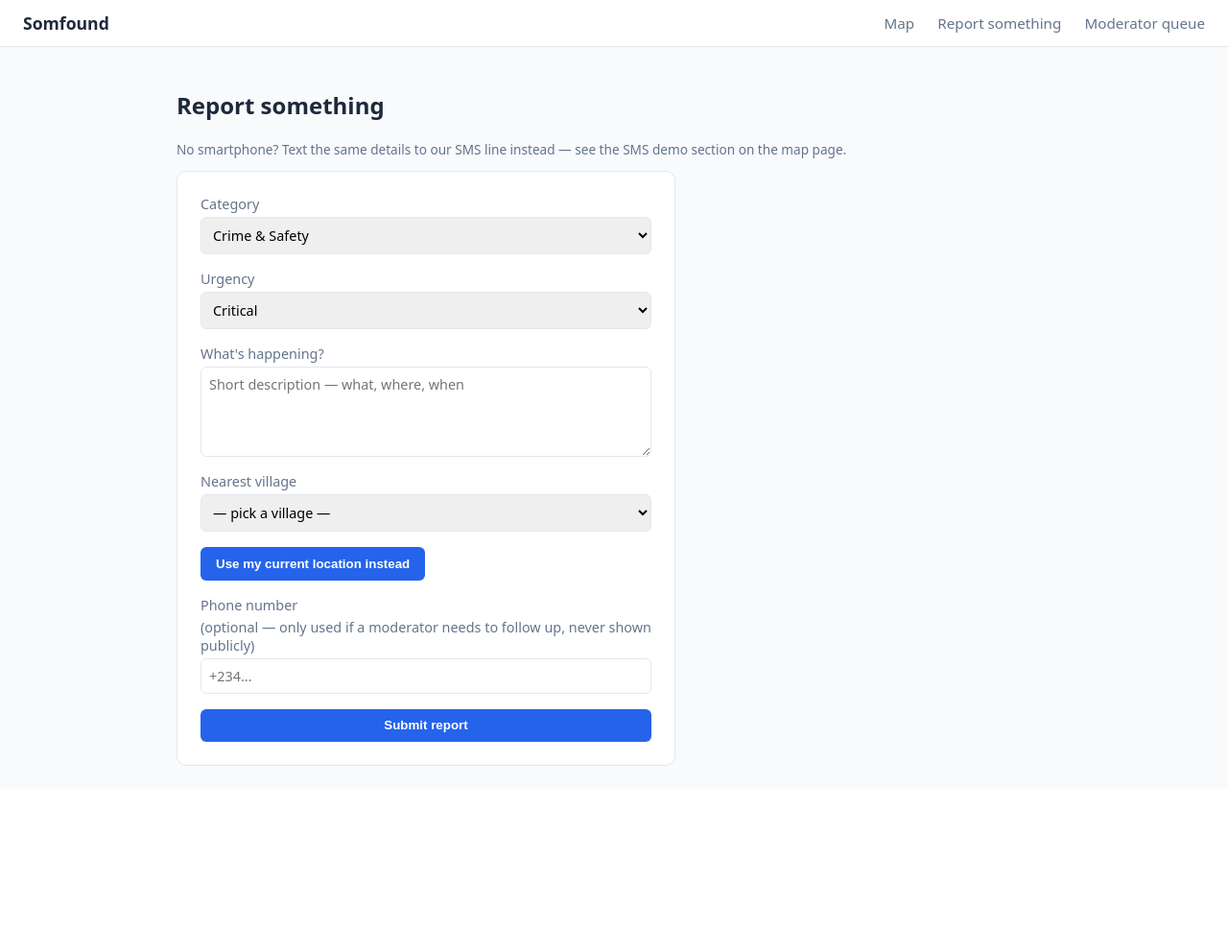
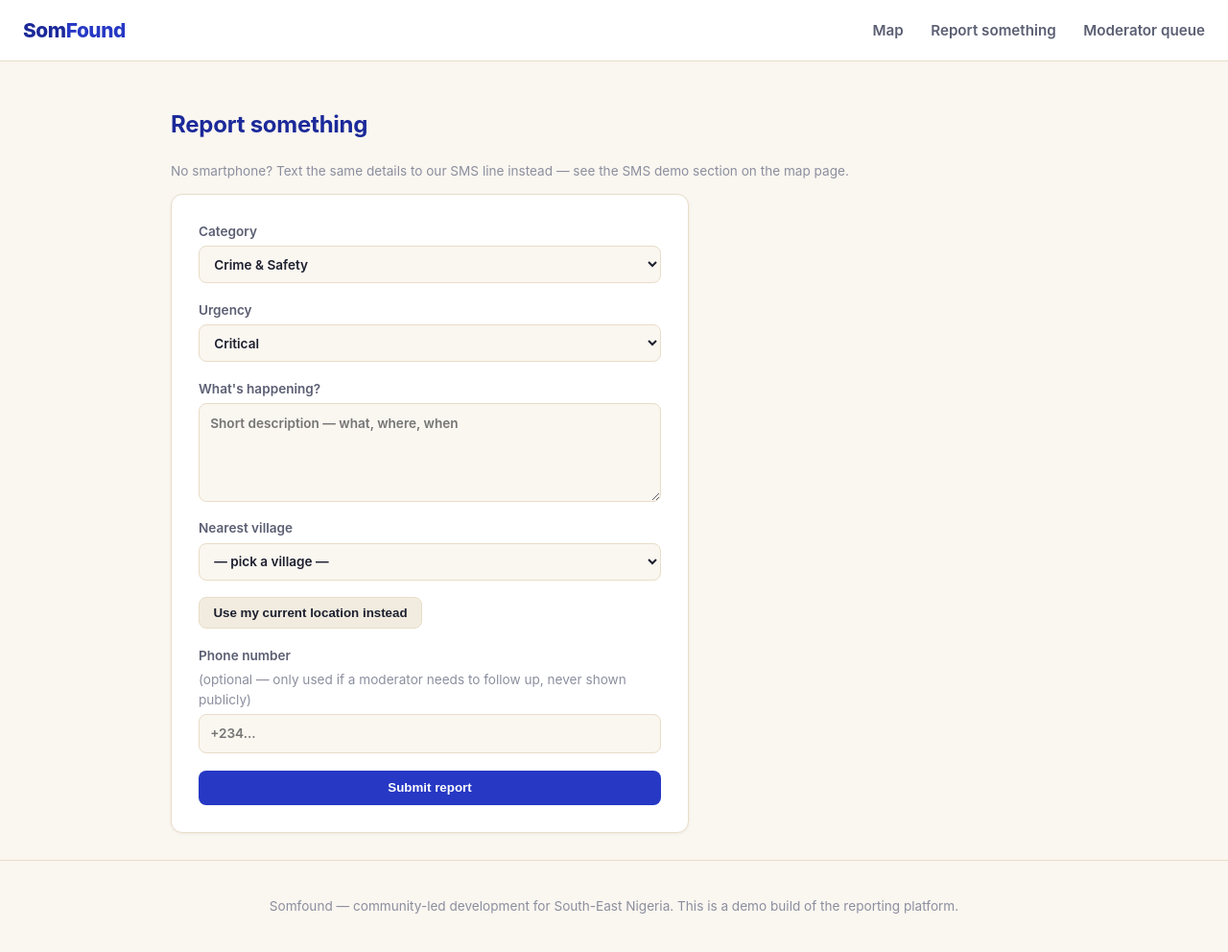
Before and after one commit to lotaagulue/somfound, a FastAPI app: page /report in a window 1280 px wide. Shown: the whole page at 96% size. Before the commit the page ends 798 px from the top, so only its background shows below. Run offline with FastAPI, Linux system fonts and the light colour scheme.

Commit message:
Vercel deploy, brand-aligned redesign, and CLAUDE.md context (#6)
Vercel readiness:
- api/index.py + vercel.json: whole app as one serverless function
- db.py: SQLite path falls back to /tmp on Vercel's read-only filesystem
- main.py: init/seed moved off ASGI lifespan to import-time (serverless
  cold starts don't reliably run lifespan events) — idempotent either way
- paths.py: absolute static/template dirs instead of cwd-relative
- requirements.txt generated from uv.lock for Vercel's Python build
- Render stays supported as an alternative (render.yaml unchanged)

Brand-aligned redesign:
- Swapped the ad-hoc red/orange/yellow/blue urgency palette for the
  dataviz skill's validated status palette (good/warning/serious/
  critical) — the original failed colorblind + normal-vision separation
  checks between adjacent severities, which matters for a crime/safety
  map. Urgency is now always paired with a label/icon, never color alone.
- Added a visible map legend (urgency colors + category icons)
- Restyled around SomFound's real brand (deep blue on warm cream, from
  the org's own pitch deck) instead of generic developer-blue

CLAUDE.md:
- Commands, architecture, deployment-target notes, design-system notes
- Real-world context from the org's business plan, sanitized — the
  source PDF itself is gitignored (contains the founder's personal
  contact details and photos of community members/children), never
  committed

Closes #5

Co-authored-by: Claude Sonnet 5 <noreply@anthropic.com>

```diff
--- a/src/somfound/db.py
+++ b/src/somfound/db.py
@@ -10,7 +10,10 @@ from collections.abc import Generator
 
 from sqlmodel import Session, SQLModel, create_engine
 
-DATABASE_URL = os.environ.get("DATABASE_URL", "sqlite:///./somfound.db")
+# Vercel's serverless filesystem is read-only except /tmp — fall back there
+# automatically so the same code works locally, on Render, and on Vercel.
+_default_sqlite = "sqlite:////tmp/somfound.db" if os.environ.get("VERCEL") else "sqlite:///./somfound.db"
+DATABASE_URL = os.environ.get("DATABASE_URL", _default_sqlite)
 
 _connect_args = {"check_same_thread": False} if DATABASE_URL.startswith("sqlite") else {}
 engine = create_engine(DATABASE_URL, connect_args=_connect_args)
--- a/src/somfound/main.py
+++ b/src/somfound/main.py
@@ -1,25 +1,26 @@
-from contextlib import asynccontextmanager
-
 from fastapi import FastAPI
 from fastapi.staticfiles import StaticFiles
 from sqlmodel import Session
 
 from somfound.db import engine, init_db
+from somfound.paths import STATIC_DIR
 from somfound.routers import api, moderation, pages, sms
 from somfound.seed import seed_demo_reports, seed_villages
 
 
-@asynccontextmanager
-async def lifespan(app: FastAPI):
+def _init_and_seed() -> None:
+    """Idempotent: safe to call more than once (e.g. once per cold start on
+    serverless hosts that don't reliably run ASGI lifespan events)."""
     init_db()
     with Session(engine) as session:
         villages = seed_villages(session)
         seed_demo_reports(session, villages)
-    yield
 
 
-app = FastAPI(title="Somfound", lifespan=lifespan)
-app.mount("/static", StaticFiles(directory="src/somfound/static"), name="static")
+_init_and_seed()
+
+app = FastAPI(title="Somfound")
+app.mount("/static", StaticFiles(directory=STATIC_DIR), name="static")
 
 app.include_router(pages.router)
 app.include_router(moderation.router)
--- a/src/somfound/routers/api.py
+++ b/src/somfound/routers/api.py
@@ -9,6 +9,7 @@ from somfound.models import (
     CATEGORY_ICONS,
     CATEGORY_LABELS,
     URGENCY_COLORS,
+    URGENCY_LABELS,
     Category,
     Urgency,
 )
@@ -33,6 +34,7 @@ def api_list_reports(
             "category_label": CATEGORY_LABELS[r.category],
             "icon": CATEGORY_ICONS[r.category],
             "urgency": r.urgency.value,
+            "urgency_label": URGENCY_LABELS[r.urgency],
             "color": URGENCY_COLORS[r.urgency],
             "status": r.status.value,
             "description": r.description,
--- a/src/somfound/static/style.css
+++ b/src/somfound/static/style.css
@@ -1,52 +1,95 @@
 :root {
-  --bg: #f8fafc;
-  --card: #ffffff;
-  --text: #1e293b;
-  --muted: #64748b;
-  --border: #e2e8f0;
-  --accent: #2563eb;
+  /* SomFound brand: deep blue on warm cream (from the org's own pitch deck). */
+  --bg: #faf6f0;
+  --surface: #ffffff;
+  --surface-alt: #f2ece0;
+  --border: #e8ddc8;
+  --ink: #1c1f2e;
+  --ink-muted: #5b5f73;
+  --ink-faint: #8b8f9e;
+  --brand: #2638c4;
+  --brand-dark: #1b2999;
+  --brand-soft: #e8ebfb;
+
+  /* Status palette (urgency) — validated for colorblind/contrast separation;
+     kept in sync with somfound/models.py URGENCY_COLORS. Never used as the
+     only signal — always paired with a label or icon. */
+  --status-critical: #d03b3b;
+  --status-high: #ec835a;
+  --status-moderate: #fab219;
+  --status-informational: #0ca30c;
 }
 
 * { box-sizing: border-box; }
 
 body {
   margin: 0;
-  font-family: system-ui, -apple-system, "Segoe UI", sans-serif;
+  font-family: "Inter", system-ui, -apple-system, "Segoe UI", sans-serif;
   background: var(--bg);
-  color: var(--text);
+  color: var(--ink);
+  line-height: 1.5;
 }
+
+h1, h2 {
+  color: var(--brand-dark);
+  letter-spacing: -0.01em;
+}
+
+a { color: var(--brand); }
 
 .topbar {
   display: flex;
   justify-content: space-between;
   align-items: center;
-  padding: 0.75rem 1.5rem;
-  background: var(--card);
+  padding: 1rem 1.5rem;
+  background: var(--surface);
   border-bottom: 1px solid var(--border);
 }
 
 .topbar .brand {
-  font-weight: 700;
-  font-size: 1.1rem;
-  color: var(--text);
   text-decoration: none;
 }
 
+.brand-mark {
+  font-weight: 800;
+  font-size: 1.3rem;
+  color: var(--brand-dark);
+  letter-spacing: -0.02em;
+}
+.brand-mark-accent { color: var(--brand); }
+
 .topbar nav a {
-  margin-left: 1.25rem;
-  color: var(--muted);
+  margin-left: 1.5rem;
+  color: var(--ink-muted);
   text-decoration: none;
   font-size: 0.95rem;
+  font-weight: 600;
+  padding-bottom: 2px;
+  border-bottom: 2px solid transparent;
 }
 
-.topbar nav a:hover { color: var(--accent); }
+.topbar nav a:hover {
+  color: var(--brand);
+  border-bottom-color: var(--brand);
+}
 
-main { padding: 1.5rem; max-width: 960px; margin: 0 auto; }
+main { padding: 1.75rem; max-width: 980px; margin: 0 auto; min-height: 70vh; }
+
+.footer {
+  padding: 1.5rem;
+  text-align: center;
+  color: var(--ink-faint);
+  font-size: 0.85rem;
+  border-top: 1px solid var(--border);
+}
+
+/* --- Map page --- */
 
 .map-page #map {
-  height: 65vh;
-  border-radius: 10px;
+  height: 62vh;
+  border-radius: 12px;
   border: 1px solid var(--border);
+  box-shadow: 0 1px 3px rgba(28, 31, 46, 0.06);
 }
 
 .filters {
@@ -54,17 +97,50 @@ main { padding: 1.5rem; max-width: 960px; margin: 0 auto; }
   gap: 1.5rem;
   margin-bottom: 1rem;
   flex-wrap: wrap;
+  align-items: flex-end;
 }
 
 .filters label, .form-page label {
   display: flex;
   flex-direction: column;
-  gap: 0.25rem;
-  font-size: 0.9rem;
-  color: var(--muted);
+  gap: 0.3rem;
+  font-size: 0.85rem;
+  font-weight: 600;
+  color: var(--ink-muted);
 }
 
-.hint { color: var(--muted); font-size: 0.85rem; }
+.hint { color: var(--ink-faint); font-size: 0.85rem; }
+
+.legend {
+  display: flex;
+  flex-wrap: wrap;
+  gap: 1.25rem;
+  margin: 1rem 0;
+  padding: 0.9rem 1.1rem;
+  background: var(--surface);
+  border: 1px solid var(--border);
+  border-radius: 10px;
+}
+
+.legend-group { display: flex; align-items: center; gap: 0.6rem; flex-wrap: wrap; }
+.legend-group-title { font-size: 0.8rem; font-weight: 700; color: var(--ink-muted); margin-right: 0.25rem; }
+
+.legend-item {
+  display: inline-flex;
+  align-items: center;
+  gap: 0.4rem;
+  font-size: 0.85rem;
+  color: var(--ink);
+}
+
+.legend-swatch {
+  display: inline-block;
+  width: 12px;
+  height: 12px;
+  border-radius: 50%;
+  border: 2px solid white;
+  box-shadow: 0 0 0 1px rgba(28, 31, 46, 0.15);
+}
 
 .pin {
   display: inline-flex;
@@ -74,73 +150,107 @@ main { padding: 1.5rem; max-width: 960px; margin: 0 auto; }
   height: 28px;
   border-radius: 50%;
   border: 2px solid white;
-  box-shadow: 0 1px 4px rgba(0,0,0,0.3);
+  box-shadow: 0 1px 4px rgba(28, 31, 46, 0.35);
   font-size: 14px;
 }
+
+/* --- Forms --- */
 
 .form-page form {
   display: flex;
   flex-direction: column;
-  gap: 1rem;
-  background: var(--card);
-  padding: 1.5rem;
-  border-radius: 10px;
+  gap: 1.1rem;
+  background: var(--surface);
+  padding: 1.75rem;
+  border-radius: 12px;
   border: 1px solid var(--border);
-  max-width: 520px;
+  max-width: 540px;
+  box-shadow: 0 1px 3px rgba(28, 31, 46, 0.06);
 }
 
 .form-page select, .form-page textarea, .form-page input {
-  padding: 0.5rem;
-  border-radius: 6px;
+  padding: 0.6rem 0.7rem;
+  border-radius: 8px;
   border: 1px solid var(--border);
   font: inherit;
+  color: var(--ink);
+  background: var(--bg);
+}
+
+.form-page select:focus, .form-page textarea:focus, .form-page input:focus {
+  outline: 2px solid var(--brand);
+  outline-offset: 1px;
 }
 
 .form-page button, .inline-form button {
-  padding: 0.6rem 1rem;
+  padding: 0.65rem 1.1rem;
   border: none;
-  border-radius: 6px;
-  background: var(--accent);
+  border-radius: 8px;
+  background: var(--brand);
   color: white;
+  font-weight: 700;
+  cursor: pointer;
+  transition: background 0.15s ease;
+}
+.form-page button:hover, .inline-form button:hover { background: var(--brand-dark); }
+
+.location-row { display: flex; align-items: center; gap: 0.75rem; }
+.location-row button {
+  padding: 0.5rem 0.9rem;
+  border-radius: 8px;
+  border: 1px solid var(--border);
+  background: var(--surface-alt);
+  color: var(--ink);
   font-weight: 600;
   cursor: pointer;
 }
-
-.location-row { display: flex; align-items: center; gap: 0.75rem; }
-.optional { font-weight: 400; color: var(--muted); }
+.optional { font-weight: 400; color: var(--ink-faint); }
 
 .banner {
-  padding: 0.75rem 1rem;
-  border-radius: 8px;
+  padding: 0.85rem 1.1rem;
+  border-radius: 10px;
   margin-bottom: 1rem;
+  font-weight: 600;
 }
-.banner-success { background: #dcfce7; color: #166534; }
+.banner-success { background: #e3f6e3; color: #0d6b0d; border: 1px solid #bfe8bf; }
+
+/* --- Moderation --- */
 
 .report-card {
-  background: var(--card);
+  background: var(--surface);
   border: 1px solid var(--border);
-  border-radius: 10px;
-  padding: 1rem;
-  margin-bottom: 0.75rem;
+  border-radius: 12px;
+  padding: 1.1rem 1.25rem;
+  margin-bottom: 0.85rem;
+  box-shadow: 0 1px 3px rgba(28, 31, 46, 0.05);
 }
 .report-card header {
   display: flex;
   justify-content: space-between;
-  color: var(--muted);
+  flex-wrap: wrap;
+  gap: 0.4rem;
+  color: var(--ink-muted);
   font-size: 0.85rem;
-  margin-bottom: 0.5rem;
+  margin-bottom: 0.6rem;
 }
+.report-card header strong { color: var(--ink); }
+.timestamp { color: var(--ink-faint); }
+
 .inline-form {
   display: inline-flex;
   gap: 0.5rem;
   margin-right: 0.5rem;
-  margin-top: 0.5rem;
+  margin-top: 0.6rem;
 }
 .inline-form input {
-  padding: 0.4rem;
-  border-radius: 6px;
+  padding: 0.45rem 0.6rem;
+  border-radius: 8px;
   border: 1px solid var(--border);
+  font: inherit;
 }
-.btn-approve { background: #16a34a; }
-.btn-reject { background: #dc2626; }
-.btn-resolve { background: #64748b; }
+.btn-approve { background: var(--status-informational); }
+.btn-approve:hover { background: #088a08; }
+.btn-reject { background: var(--status-critical); }
+.btn-reject:hover { background: #a92e2e; }
+.btn-resolve { background: var(--ink-muted); }
+.btn-resolve:hover { background: var(--ink); }
--- a/src/somfound/templates/base.html
+++ b/src/somfound/templates/base.html
@@ -4,12 +4,15 @@
   <meta charset="utf-8">
   <meta name="viewport" content="width=device-width, initial-scale=1">
   <title>{% block title %}Somfound{% endblock %}</title>
+  <meta name="description" content="Somfound — community reporting and a live map for villages in South-East Nigeria.">
   <link rel="stylesheet" href="/static/style.css">
   {% block head %}{% endblock %}
 </head>
 <body>
   <header class="topbar">
-    <a class="brand" href="/">Somfound</a>
+    <a class="brand" href="/">
+      <span class="brand-mark">Som<span class="brand-mark-accent">Found</span></span>
+    </a>
     <nav>
       <a href="/">Map</a>
       <a href="/report">Report something</a>
@@ -19,5 +22,8 @@
   <main>
     {% block content %}{% endblock %}
   </main>
+  <footer class="footer">
+    <p>Somfound — community-led development for South-East Nigeria. This is a demo build of the reporting platform.</p>
+  </footer>
 </body>
 </html>
--- a/src/somfound/templates/moderate.html
+++ b/src/somfound/templates/moderate.html
@@ -11,7 +11,7 @@
   {% for r in pending %}
   <article class="report-card">
     <header>
-      <strong>{{ category_labels[r.category] }}</strong> · {{ r.urgency.value }} · via {{ r.source_channel.value }}
+      <strong>{{ category_labels[r.category] }}</strong> · {{ urgency_labels[r.urgency] }} · via {{ r.source_channel.value }}
       <span class="timestamp">{{ r.created_at.strftime('%Y-%m-%d %H:%M UTC') }}</span>
     </header>
     <p>{{ r.description }}</p>
@@ -32,7 +32,7 @@
   {% for r in published %}
   <article class="report-card">
     <header>
-      <strong>{{ category_labels[r.category] }}</strong> · {{ r.urgency.value }}
+      <strong>{{ category_labels[r.category] }}</strong> · {{ urgency_labels[r.urgency] }}
       <span class="timestamp">published {{ r.published_at.strftime('%Y-%m-%d %H:%M UTC') if r.published_at else '' }}</span>
     </header>
     <p>{{ r.description }}</p>
--- a/src/somfound/templates/report_form.html
+++ b/src/somfound/templates/report_form.html
@@ -19,8 +19,8 @@
 
     <label>Urgency
       <select name="urgency" required>
-        {% for u in urgencies %}
-        <option value="{{ u }}">{{ u|capitalize }}</option>
+        {% for value, label in urgencies %}
+        <option value="{{ value }}">{{ label }}</option>
         {% endfor %}
       </select>
     </label>
```
Also changed, not shown: CLAUDE.md (added, +103 -0 lines), api/index.py (added, +16 -0 lines), requirements.txt (added, +79 -0 lines), src/somfound/models.py (+17 -4 lines), src/somfound/paths.py (added, +9 -0 lines), src/somfound/routers/moderation.py (+9 -3 lines), src/somfound/routers/pages.py (+19 -4 lines), src/somfound/templates/map.html (+22 -4 lines), README.md, vercel.json (added), 1 other file.
